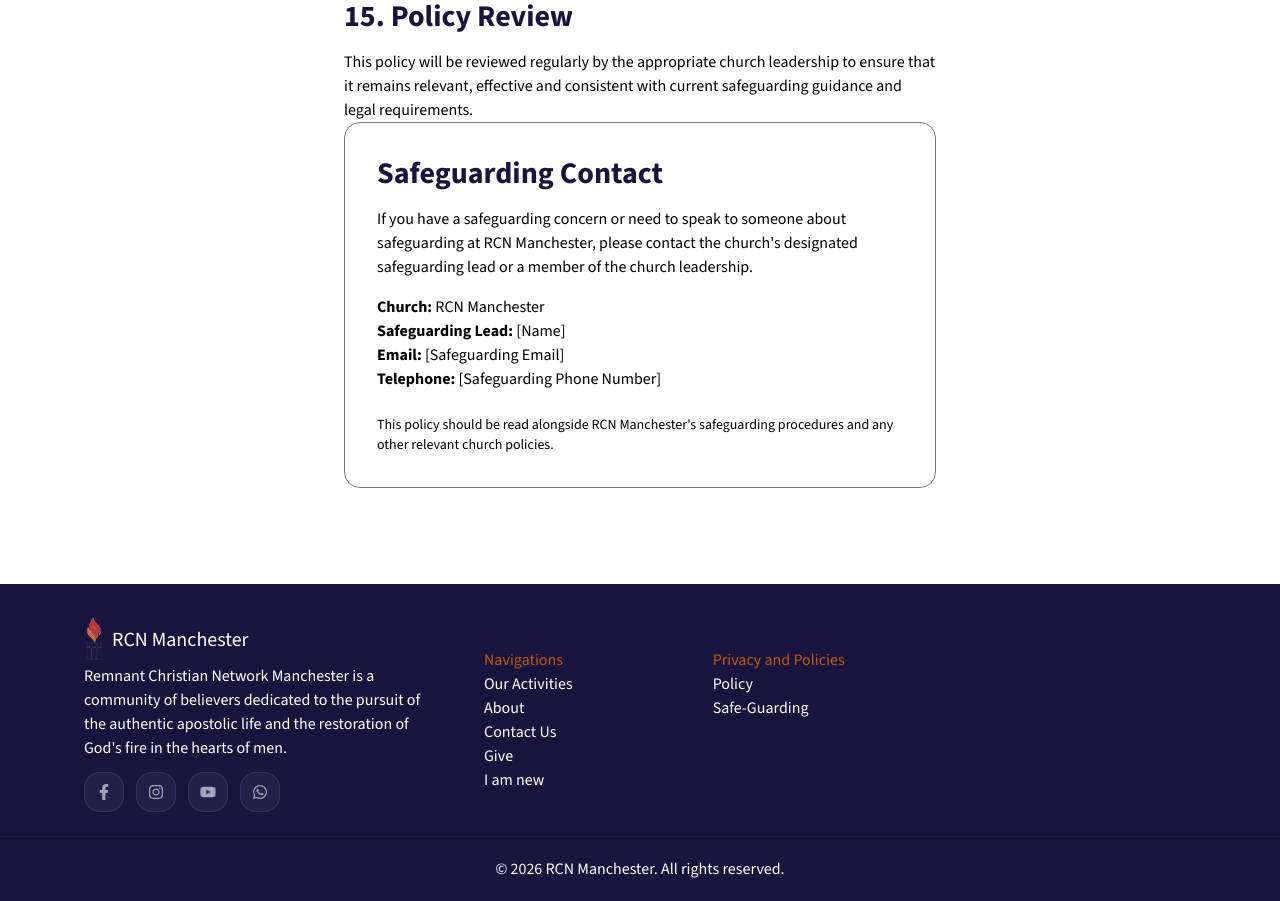
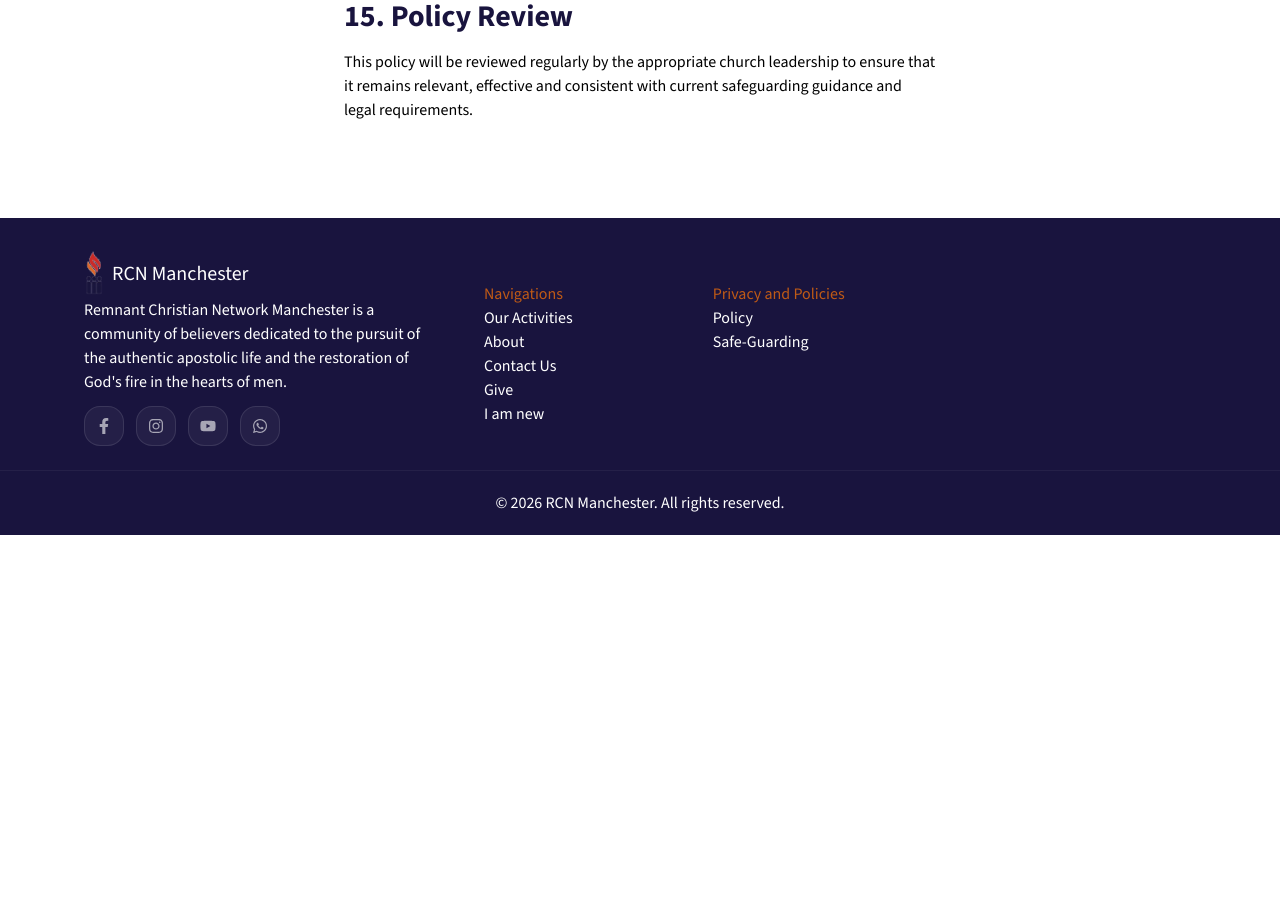
Before and after one commit to Lil-prisca/RcnMancester, a React (Vite) app: page /policy in a window 1280 px wide. Shown: the part 3880-4781 px from the top of the page. After the commit the page ends 4415 px from the top, so only its background shows below. Built offline with nearby package versions, Linux system fonts and the light colour scheme.

Commit message:
policy contact info removed

```diff
--- a/src/pages/Policy.jsx
+++ b/src/pages/Policy.jsx
@@ -365,40 +365,6 @@
             requirements.
           </p>
         </div>
-
-        {/* Contact */}
-        <div className="p-6 md:p-8 rounded-2xl bg-surface-variant border border-outline">
-          <h2 className="text-primary text-2xl md:text-3xl font-headline font-bold mb-4">
-            Safeguarding Contact
-          </h2>
-
-          <p>
-            If you have a safeguarding concern or need to speak to someone about
-            safeguarding at RCN Manchester, please contact the church's
-            designated safeguarding lead or a member of the church leadership.
-          </p>
-
-          <p className="mt-4">
-            <strong>Church:</strong> RCN Manchester
-          </p>
-
-          <p>
-            <strong>Safeguarding Lead:</strong> [Name]
-          </p>
-
-          <p>
-            <strong>Email:</strong> [Safeguarding Email]
-          </p>
-
-          <p>
-            <strong>Telephone:</strong> [Safeguarding Phone Number]
-          </p>
-
-          <p className="mt-6 text-sm">
-            This policy should be read alongside RCN Manchester's safeguarding
-            procedures and any other relevant church policies.
-          </p>
-        </div>
       </div>
       <Footer />
     </div>
```
